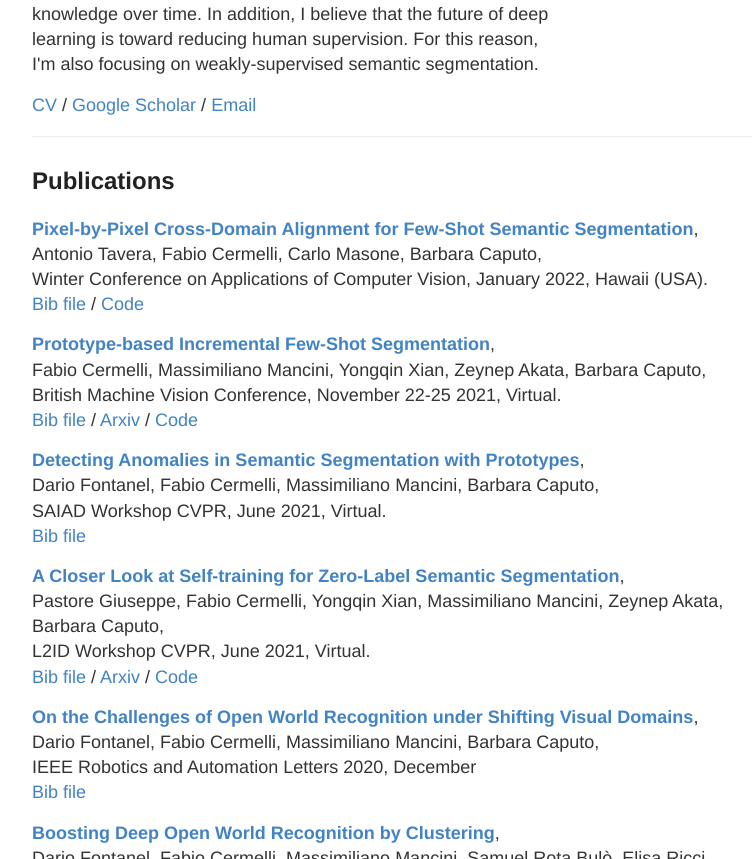
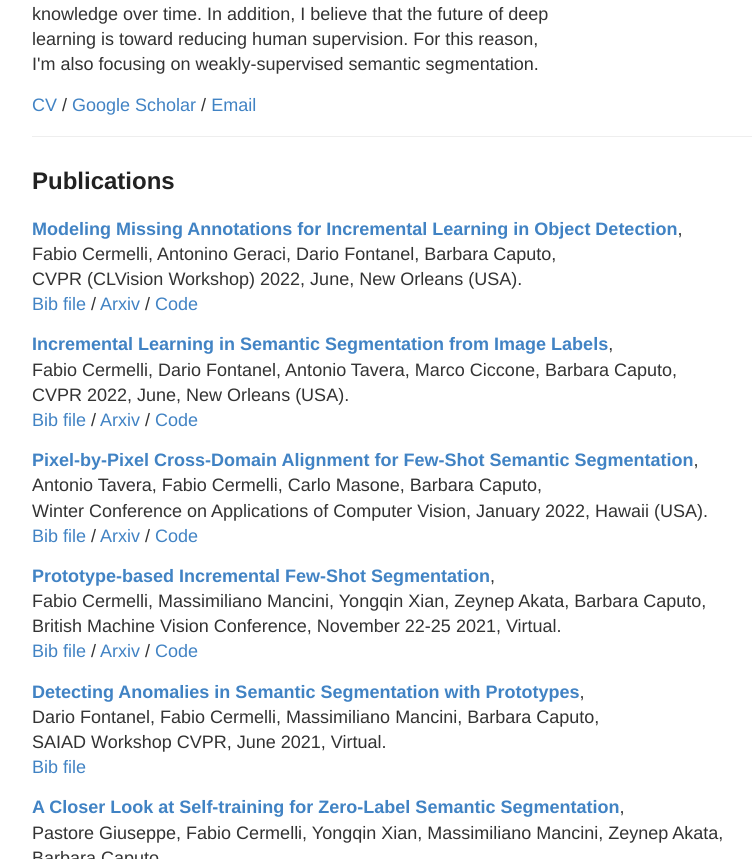
Before and after one commit to fcdl94/fcdl94.github.io, a Jekyll site: the page built from index.html, in a window 1280 px wide and 900 px high, scrolled down 287 px, cut to the strip 41-900 px from the top of the window. Shown: the whole strip, without its empty margins (248-1001 px from the left). Built offline with Jekyll 4.4.1, drawn with Linux system fonts in a browser that asks for light colours.

Commit message:
Added 2022 Papers

```diff
--- /dev/null
+++ b/_papers/cvpr22.md
@@ -0,0 +1,17 @@
+---
+title: Incremental Learning in Semantic Segmentation from Image Labels
+authors: Fabio Cermelli, Dario Fontanel, Antonio Tavera, Marco Ciccone, Barbara Caputo
+arxiv: https:/arxiv.org/abs/2112.01882
+link: https://github.com/fcdl94/WILSON
+code: https://github.com/fcdl94/WILSON
+conference: CVPR 2022, June, New Orleans (USA).
+date: 2022-06-17
+tag: cermelli2022incremental
+---
+@InProceedings{cermelli2022incremental,
+  title={Incremental Learning in Semantic Segmentation from Image Labels},
+  author={Fabio Cermelli, Dario Fontanel, Antonio Tavera, Marco Ciccone, Barbara Caputo},
+  booktitle={Proceedings of the IEEE/CVF Computer Vision and Patter Recognition Conference (CVPR)},
+  month={June},
+  year={2022}
+}
--- /dev/null
+++ b/_papers/cvpr22w.md
@@ -0,0 +1,17 @@
+---
+title: Modeling Missing Annotations for Incremental Learning in Object Detection
+authors: Fabio Cermelli, Antonino Geraci, Dario Fontanel, Barbara Caputo
+arxiv: https://arxiv.org/abs/2204.08766
+link: https://github.com/fcdl94/MMA
+code: https://github.com/fcdl94/MMA
+conference: CVPR (CLVision Workshop) 2022, June, New Orleans (USA).
+date: 2022-06-17
+tag: cermelli2022modeling
+---
+@InProceedings{cermelli2022modeling,
+  title={Modeling Missing Annotations for Incremental Learning in Object Detection},
+  author={Fabio Cermelli, Antonino Geraci, Dario Fontanel, Barbara Caputo},
+  booktitle={In Proceedings of the IEEE/CVF Computer Vision and Patter Recognition Conference (CVPR), CLVISION workshop},
+  month={June},
+  year={2022}
+}
```
Also changed, not shown: _papers/wacv2022.md (+3 -1 lines).
